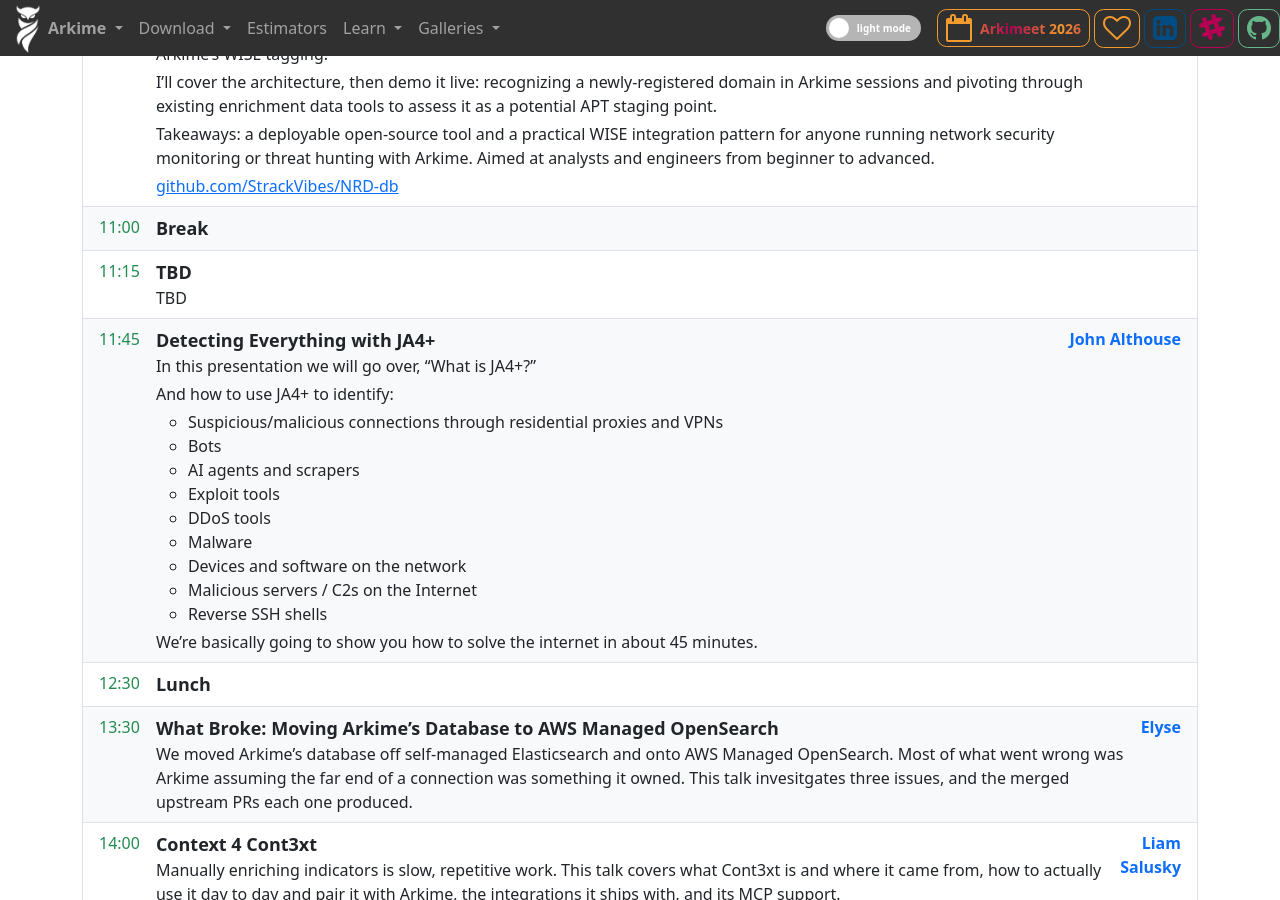
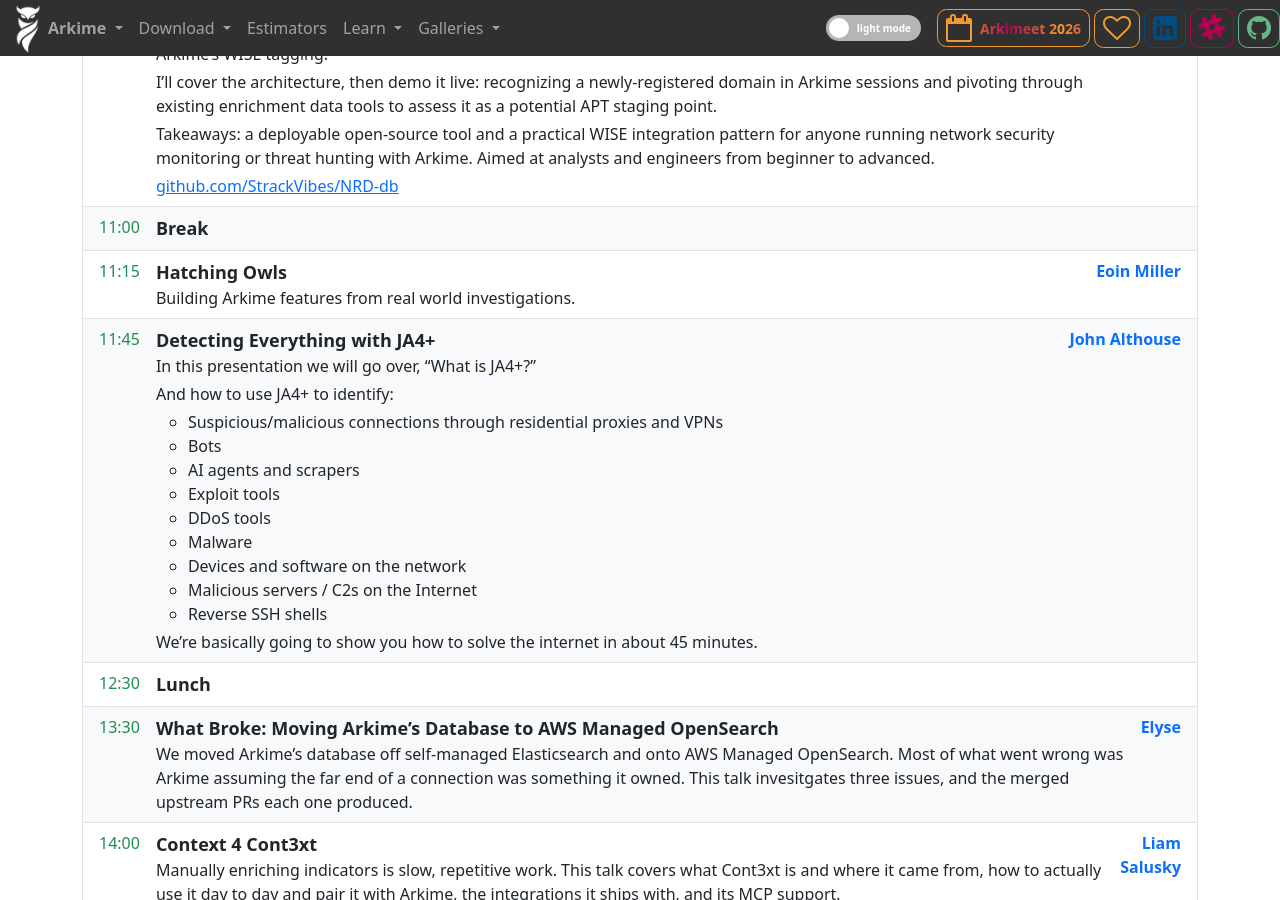
Before and after one commit to arkime/arkimeweb, a Jekyll site: the page built from arkimeet.html, in a window 1280 px wide and 900 px high, scrolled down 1665 px. Built offline with Jekyll 4.4.1, drawn with Linux system fonts in a browser that asks for light colours; some of the changed text lies outside the part shown.

Commit message:
Arkimeet: add morning talks, speakers, and photos
- 11:15 Hatching Owls (Eoin Miller)
- 14:00 Context 4 Cont3xt (Liam Salusky)
- Bios and speaker cards for Eoin and Liam
- Real headshots for Eoin, John, Shane, and Liam in place of the
  placeholder user icons

Co-Authored-By: Claude Opus 5 <noreply@anthropic.com>

```diff
--- a/arkimeet.html
+++ b/arkimeet.html
@@ -269,13 +269,16 @@ title: Arkimeet
                 <div class="me-auto dark-primary-theme-text">11:15</div>
                 <div class="ps-3 flex-fill">
                   <div class="agenda-title">
-                    TBD
+                    Hatching Owls
                   </div>
                   <span class="agenda-description">
-                    TBD
+                    Building Arkime features from real world investigations.
                   </span>
                 </div>
                 <div class="ps-3 flex-fill text-end">
+                  <strong>
+                    <a href="#" class="no-decoration" data-bs-toggle="modal" data-bs-target="#eoinbio">Eoin Miller</a>
+                  </strong>
                 </div>
               </div>
             </li>
@@ -548,7 +551,7 @@ title: Arkimeet
                 </a>
               </div>
               <div class="mb-4 me-2 ms-2">
-                <span class="fa fa-user fa-5x" style="height:120px;color:gray;opacity:0.6;position:relative;top:20px;"></span>
+                <img src="assets/speakers/john.jpg" height="120px" style="border-radius:6px" />
                 <br>
                 <strong>John Althouse</strong>
                 <p class="mb-1">Founder, FoxIO<br>&nbsp;</p>
@@ -558,7 +561,7 @@ title: Arkimeet
                 </a>
               </div>
               <div class="mb-4 me-2 ms-2">
-                <span class="fa fa-user fa-5x" style="height:120px;color:gray;opacity:0.6;position:relative;top:20px;"></span>
+                <img src="assets/speakers/shane.png" height="120px" style="border-radius:6px" />
                 <br>
                 <strong>Shane Strack</strong>
                 <p class="mb-1">Air Force Warrant Officer<br>&nbsp;</p>
@@ -568,12 +571,22 @@ title: Arkimeet
                 </a>
               </div>
               <div class="mb-4 me-2 ms-2">
-                <span class="fa fa-user fa-5x" style="height:120px;color:gray;opacity:0.6;position:relative;top:20px;"></span>
+                <img src="assets/speakers/liam.jpg" height="120px" style="border-radius:6px" />
                 <br>
                 <strong>Liam Salusky</strong>
                 <p class="mb-1">Digital Forensics Student<br>&nbsp;</p>
                 <a class="btn btn-outline-danger btn-sm btn-interactive"
                   data-bs-toggle="modal" data-bs-target="#liambio">
+                  See bio
+                </a>
+              </div>
+              <div class="mb-4 me-2 ms-2">
+                <img src="assets/speakers/eoin.jpg" height="120px" style="border-radius:6px" />
+                <br>
+                <strong>Eoin Miller</strong>
+                <p class="mb-1">Incident Response<br>&nbsp;</p>
+                <a class="btn btn-outline-danger btn-sm btn-interactive"
+                  data-bs-toggle="modal" data-bs-target="#eoinbio">
                   See bio
                 </a>
               </div>
@@ -720,7 +733,7 @@ title: Arkimeet
             </button>
           </div>
           <div class="modal-body">
-            <span class="fa fa-user fa-5x" style="height:120px;color:gray;opacity:0.6;position:relative;top:20px;"></span>
+            <img src="assets/speakers/john.jpg" height="120px" style="border-radius:6px" />
             <p class="mb-1"><strong>Founder, FoxIO</strong></p>
             John Althouse and his team at Salesforce created the network fingerprinting tools
             JA3/S, JARM, and HASSH that are built into all systems that handle network traffic today.
@@ -742,7 +755,7 @@ title: Arkimeet
             </button>
           </div>
           <div class="modal-body">
-            <span class="fa fa-user fa-5x" style="height:120px;color:gray;opacity:0.6;position:relative;top:20px;"></span>
+            <img src="assets/speakers/shane.png" height="120px" style="border-radius:6px" />
             <p class="mb-1"><strong>Air Force Warrant Officer</strong></p>
             Shane Strack is an active-duty Air Force Warrant Officer with a background spanning
             cybersecurity operations, courseware development, and instruction. He built NRD-db to
@@ -762,11 +775,30 @@ title: Arkimeet
             </button>
           </div>
           <div class="modal-body">
-            <span class="fa fa-user fa-5x" style="height:120px;color:gray;opacity:0.6;position:relative;top:20px;"></span>
+            <img src="assets/speakers/liam.jpg" height="120px" style="border-radius:6px" />
             <p class="mb-1"><strong>Digital Forensics Student</strong></p>
             Liam is an M.S. Digital Forensics student at George Mason University. He enjoys breaking
             DNS in his homelab, runs Lusky Dev, a web hosting company, and is responsible for the
             IT and cybersecurity needs of a small specialty contractor business.
+          </div>
+        </div>
+      </div>
+    </div>
+
+    <div class="modal" id="eoinbio" tabindex="-1" aria-hidden="true">
+      <div class="modal-dialog modal-dialog-centered text-center">
+        <div class="modal-content">
+          <div class="modal-header">
+            <h5 class="modal-title">Eoin Miller</h5>
+            <button type="button" class="btn-close" data-bs-dismiss="modal" aria-label="Close">
+            </button>
+          </div>
+          <div class="modal-body">
+            <img src="assets/speakers/eoin.jpg" height="120px" style="border-radius:6px" />
+            <p class="mb-1"><strong>Incident Response</strong></p>
+            Eoin Miller is lucky enough to be a former coworker of Andy Wick. During their time
+            together at AOL they worked on a project that is now known as Arkime. Eoin has more than
+            20 years of experience in information security and currently helps manage a SIRT.
           </div>
         </div>
       </div>
```
Also changed, not shown: assets/speakers/eoin.jpg (added), assets/speakers/john.jpg (added), assets/speakers/liam.jpg (added), assets/speakers/shane.png (added).
